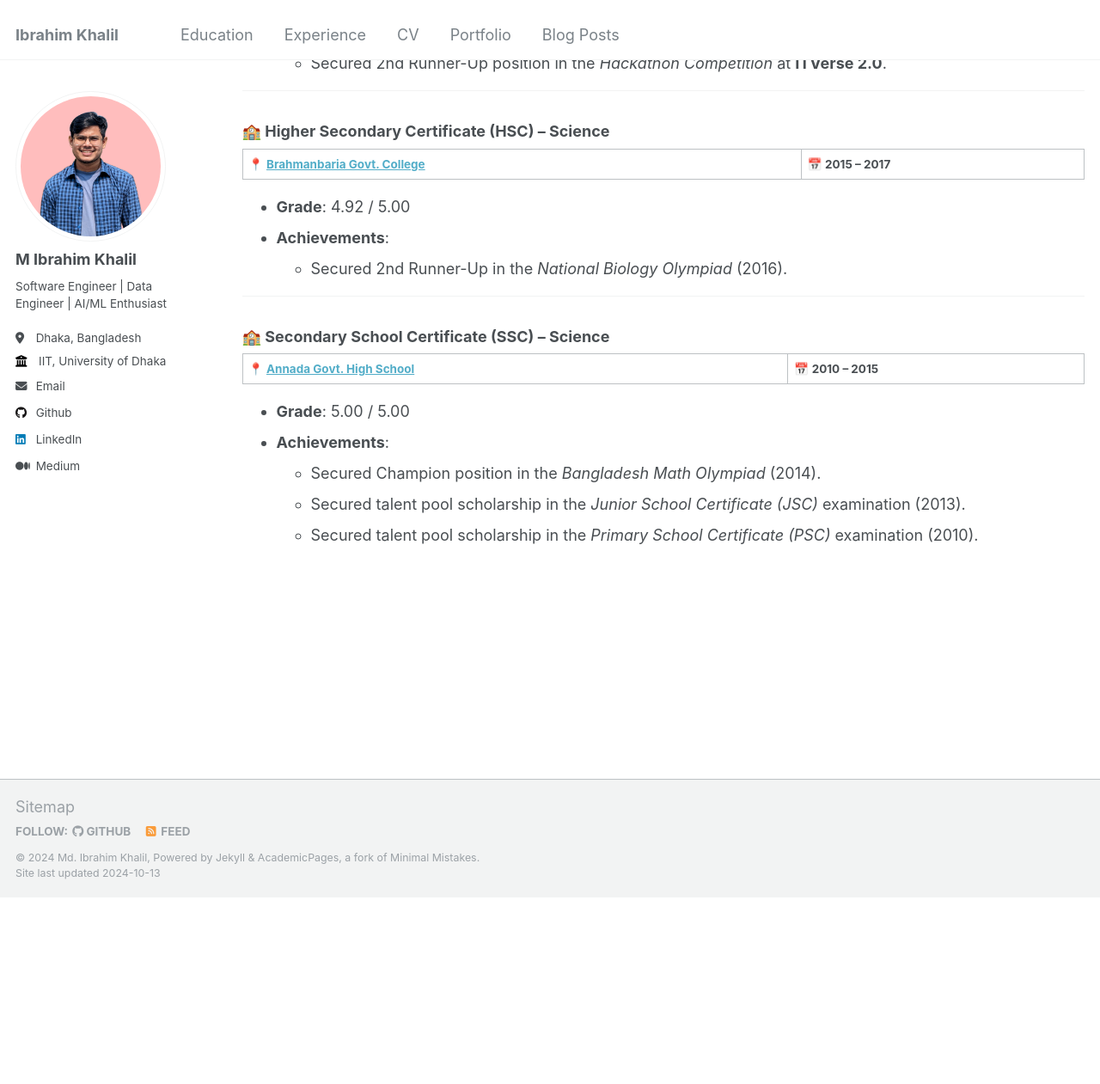
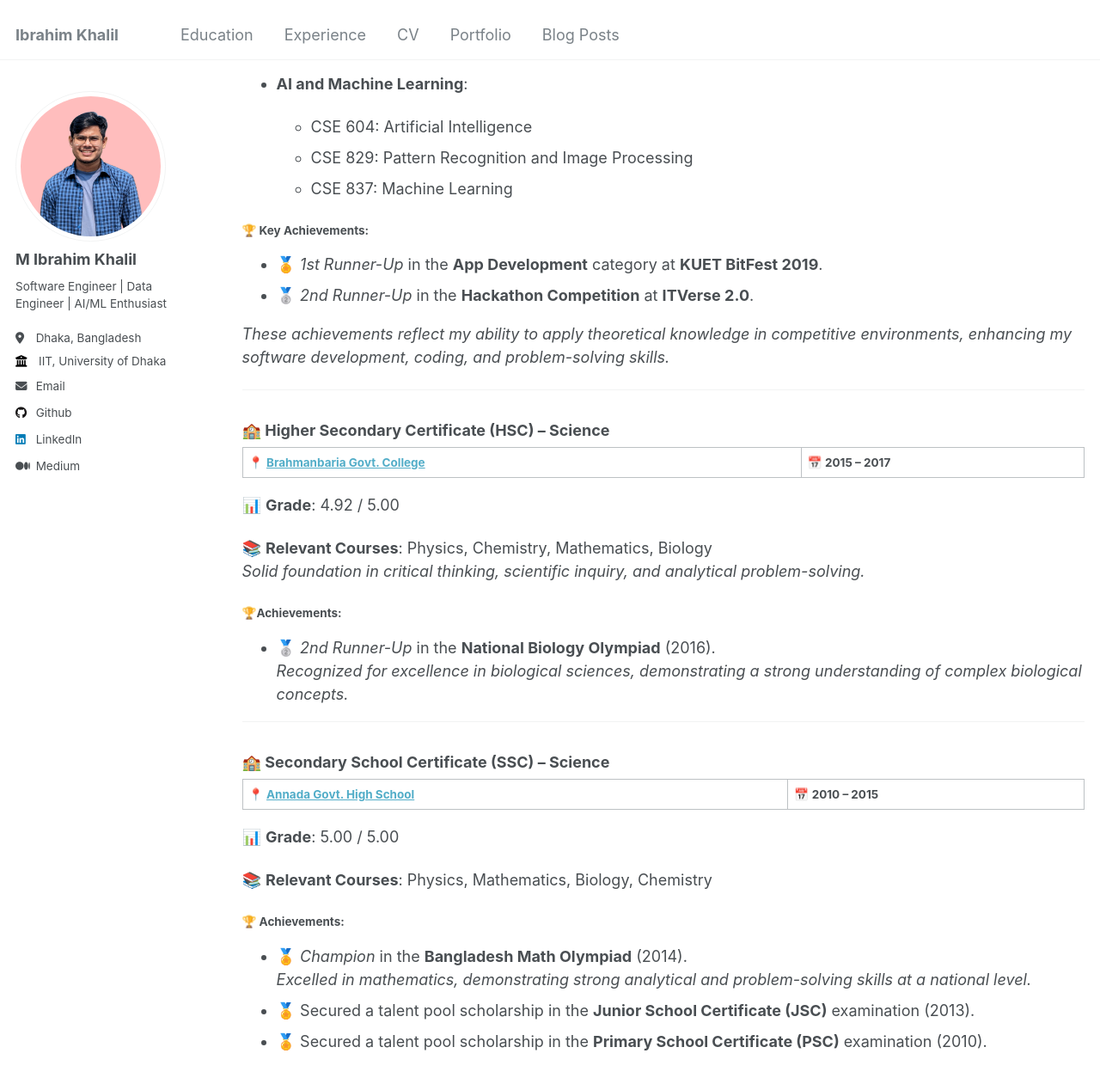
Before and after one commit to m-ibrahim-khalil/m-ibrahim-khalil.github.io, a Jekyll site: the page built from _pages/edu.md, in a window 1280 px wide and 1400 px high, scrolled down 782 px. Shown: the top 1261 px of the window at 86% size. Built offline with Jekyll 4.4.1, drawn with Linux system fonts in a browser that asks for light colours; before the commit the page ends 1826 px from its top, so only the background shows below that; some of the changed text lies outside the part shown.

```diff
--- a/_pages/edu.md
+++ b/_pages/edu.md
@@ -15,22 +15,36 @@ redirect_from:
 
 📍 **[Institute of Information Technology, University of Dhaka](http://www.iit.du.ac.bd/)** | 📅 **2018 – 2022**
 
-- **CGPA**: 3.63 / 4.00 (_3.96 / 4.00 in the last 3 semesters_)
-- **Final Year Project**: _"LiDAR PointCloud Classification and Segmentation for Indoor Scene Understanding"_
-- **Notable Courses**:
+📊 **CGPA**: 3.63 / 4.00 (_3.96 / 4.00 in the last 3 semesters_)
+
+#### 📜 **Final Year Project**: _"LiDAR PointCloud Classification and Segmentation for Indoor Scene Understanding"_
+
+_A detailed project focusing on the application of LiDAR technology in indoor environments, involving point cloud data processing for effective scene recognition and object segmentation._
+ _**Key Technologies**_: Python, PCL (Point Cloud Library), OpenCV, ROS
+
+#### 📚 **Notable Courses**:
+
+- **Software Development**:
   - SE 406: Software Requirements Specification and Analysis
   - SE 506: Software Design Patterns
+  - SE 606: Software Design and Analysis
+  - SE 811: Software Maintenance
+- **Systems and Security**:
   - CSE 601: Distributed Systems
   - SE 611: Software Metrics
   - SE 612: Software Security
+- **AI and Machine Learning**:
+
   - CSE 604: Artificial Intelligence
-  - SE 606: Software Design and Analysis
-  - SE 811: Software Maintenance
   - CSE 829: Pattern Recognition and Image Processing
   - CSE 837: Machine Learning
-- **Key Achievements**:
-  - Secured 1st Runner-Up in the _App Development_ category at **KUET BitFest 2019**.
-  - Secured 2nd Runner-Up position in the _Hackathon Competition_ at **ITVerse 2.0**.
+
+#### 🏆 **Key Achievements**:
+
+- 🏅 _1st Runner-Up_ in the **App Development** category at **KUET BitFest 2019**.
+- 🥈 _2nd Runner-Up_ in the **Hackathon Competition** at **ITVerse 2.0**.
+
+_These achievements reflect my ability to apply theoretical knowledge in competitive environments, enhancing my software development, coding, and problem-solving skills._
 
 ---
 
@@ -38,9 +52,15 @@ redirect_from:
 
 📍 **[Brahmanbaria Govt. College](https://bgc.edu.bd/)** | 📅 **2015 – 2017**
 
-- **Grade**: 4.92 / 5.00
-- **Achievements**:
-  - Secured 2nd Runner-Up in the _National Biology Olympiad_ (2016).
+📊 **Grade**: 4.92 / 5.00
+
+📚 **Relevant Courses**: Physics, Chemistry, Mathematics, Biology
+ _Solid foundation in critical thinking, scientific inquiry, and analytical problem-solving._
+
+#### 🏆**Achievements**:
+
+- 🥈 _2nd Runner-Up_ in the **National Biology Olympiad** (2016).
+  _Recognized for excellence in biological sciences, demonstrating a strong understanding of complex biological concepts._
 
 ---
 
@@ -48,8 +68,13 @@ redirect_from:
 
 📍 **[Annada Govt. High School](http://www.annadaghs.edu.bd/)** | 📅 **2010 – 2015**
 
-- **Grade**: 5.00 / 5.00
-- **Achievements**:
-  - Secured Champion position in the _Bangladesh Math Olympiad_ (2014).
-  - Secured talent pool scholarship in the _Junior School Certificate (JSC)_ examination (2013).
-  - Secured talent pool scholarship in the _Primary School Certificate (PSC)_ examination (2010).
+📊 **Grade**: 5.00 / 5.00
+
+📚 **Relevant Courses**: Physics, Mathematics, Biology, Chemistry
+
+#### 🏆 **Achievements**:
+
+- 🏅 _Champion_ in the **Bangladesh Math Olympiad** (2014).
+  _Excelled in mathematics, demonstrating strong analytical and problem-solving skills at a national level._
+- 🏅 Secured a talent pool scholarship in the **Junior School Certificate (JSC)** examination (2013).
+- 🏅 Secured a talent pool scholarship in the **Primary School Certificate (PSC)** examination (2010).
```
Also changed, not shown: other parts of _pages/edu.md (+1 -1 lines), _pages/exp.md (added, +93 -0 lines).
